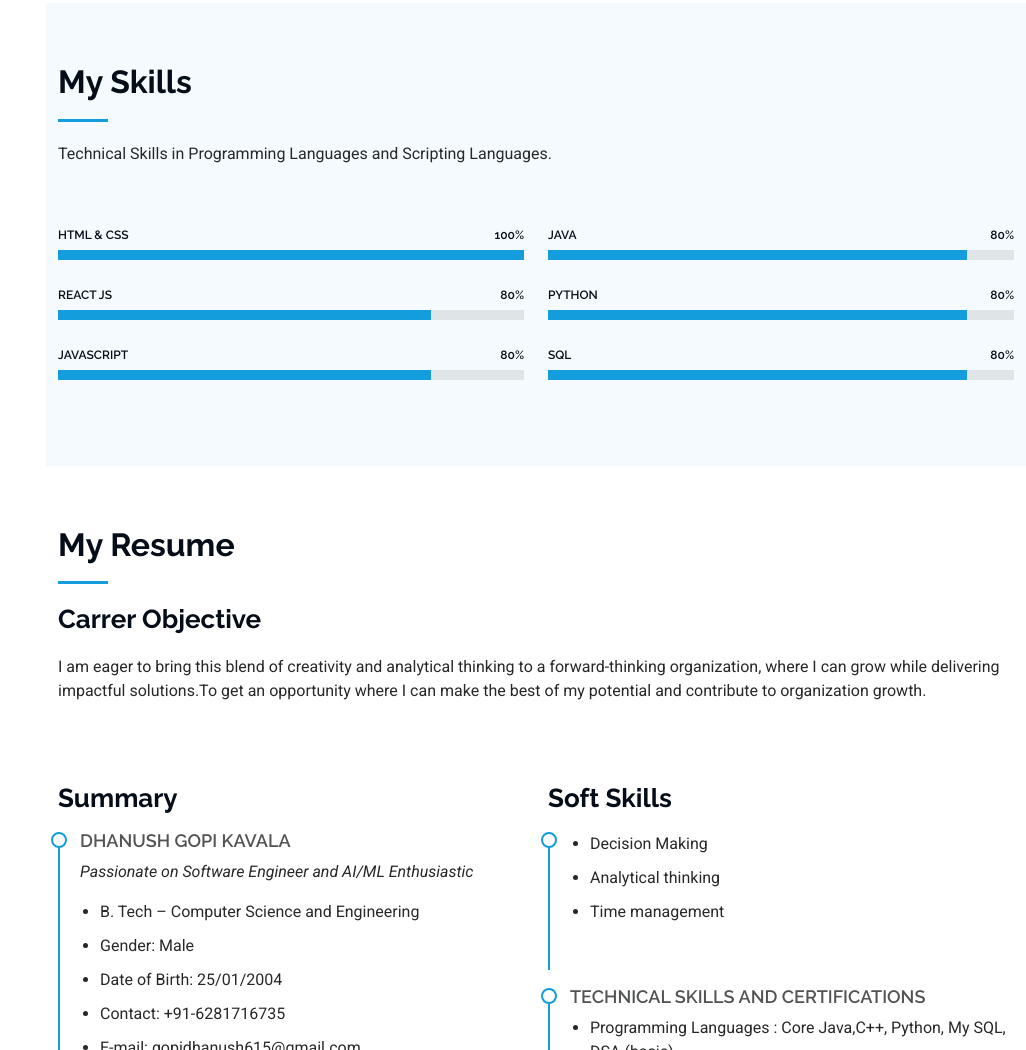
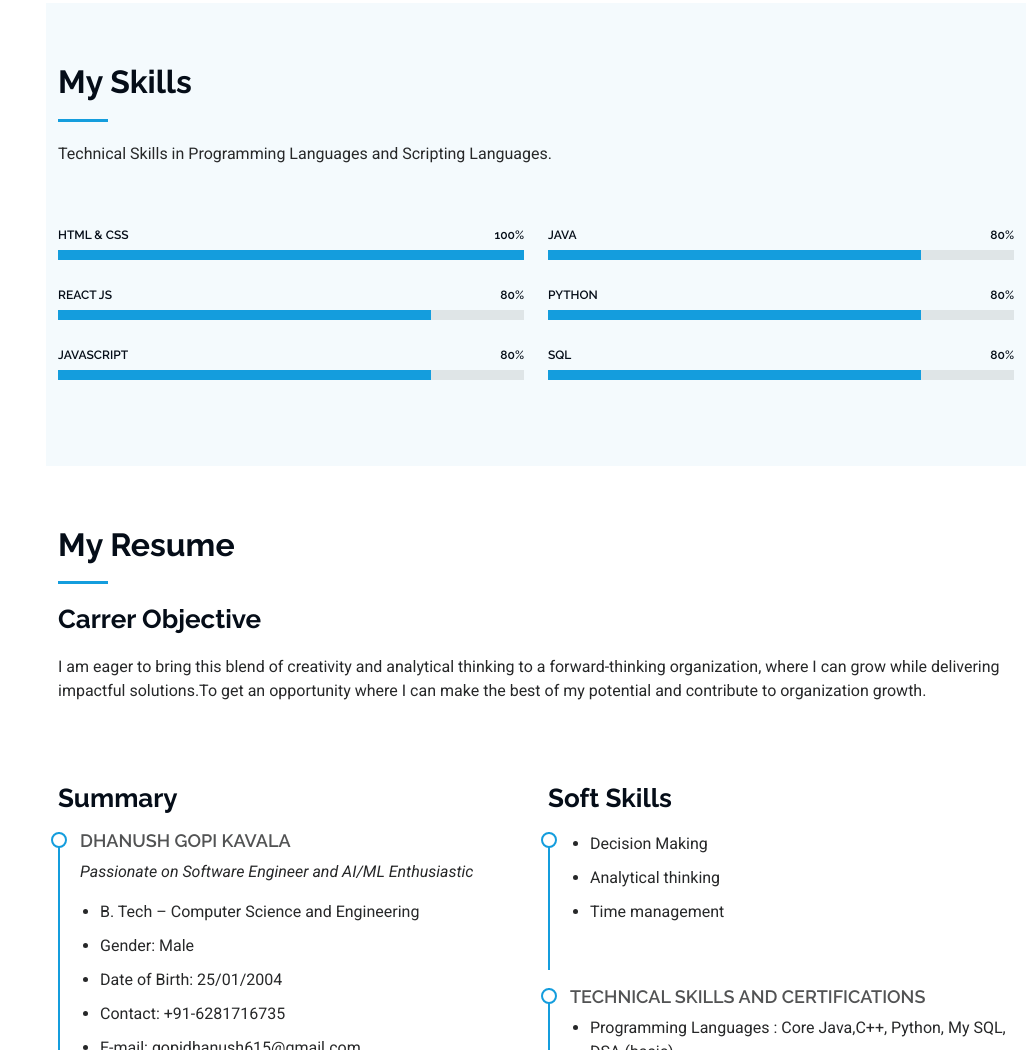
Before and after one commit to dhanushgopi2456/dhanush-portfolio, a plain HTML site: page index.html in a window 1280 px wide. Shown: the part 1508-2558 px from the top of the page, without its empty margins (254-1280 px from the left). Drawn offline with Linux system fonts and the light colour scheme.

Commit message:
Update index.html

```diff
--- a/index.html
+++ b/index.html
@@ -174,19 +174,19 @@
             <div class="progress">
               <span class="skill"><span>Java</span> <i class="val">80%</i></span>
               <div class="progress-bar-wrap">
-                <div class="progress-bar" role="progressbar" aria-valuenow="90" aria-valuemin="0" aria-valuemax="100"></div>
+                <div class="progress-bar" role="progressbar" aria-valuenow="80" aria-valuemin="0" aria-valuemax="100"></div>
               </div>
             </div><!-- End Skills Item -->
             <div class="progress">
               <span class="skill"><span>Python</span> <i class="val">80%</i></span>
               <div class="progress-bar-wrap">
-                <div class="progress-bar" role="progressbar" aria-valuenow="90" aria-valuemin="0" aria-valuemax="100"></div>
+                <div class="progress-bar" role="progressbar" aria-valuenow="80" aria-valuemin="0" aria-valuemax="100"></div>
               </div>
             </div><!-- End Skills Item -->
             <div class="progress">
               <span class="skill"><span>SQL</span> <i class="val">80%</i></span>
               <div class="progress-bar-wrap">
-                <div class="progress-bar" role="progressbar" aria-valuenow="90" aria-valuemin="0" aria-valuemax="100"></div>
+                <div class="progress-bar" role="progressbar" aria-valuenow="80" aria-valuemin="0" aria-valuemax="100"></div>
               </div>
             </div><!-- End Skills Item -->
 
```
